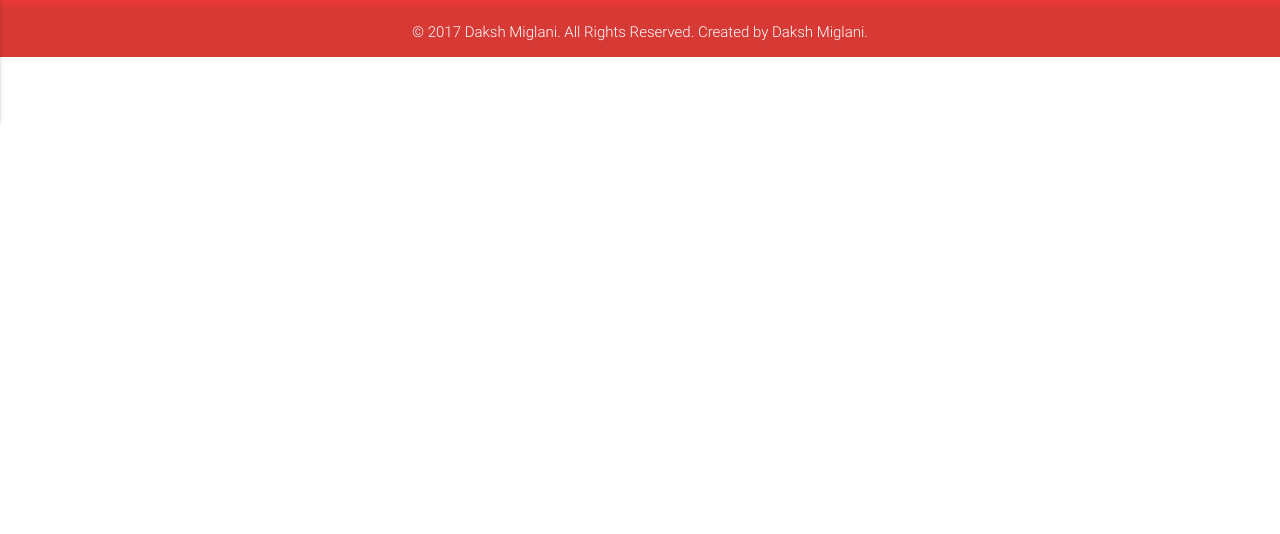
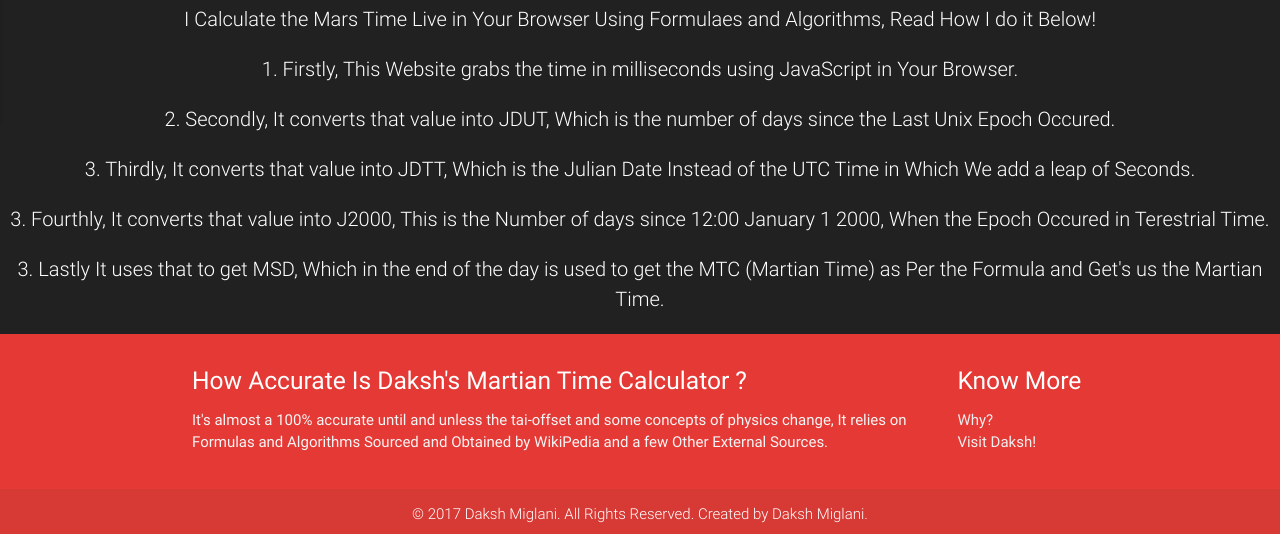
Before and after one commit to 0xDaksh/MarsTime, a plain HTML site: page index.html in a window 1280 px wide. Shown: the part 738-1272 px from the top of the page. Before the commit the page ends 800 px from the top, so only its background shows below. Drawn offline with nearby package versions, Linux system fonts and the light colour scheme.

Commit message:
Added more content

```diff
--- a/index.html
+++ b/index.html
@@ -37,6 +37,12 @@
         flex-direction: column;
         flex: 1 0 auto;
       }
+      li {
+          list-style-type: none;
+      }
+      .flow-text {
+        font-size: 20px;
+      }
     </style>
   </head>
   <body>
@@ -57,7 +63,6 @@
       </div>
     </nav>
 
-
     <div class="center grey darken-4">
       <h1 id="time" style="font-family: 'Luckiest Guy';"></h1>
       <a href="https://twitter.com/share" class="twitter-share-button" data-size="large" data-text="Check Martian Time at" data-via="Dakshster" data-hashtags="MartianTime" data-related="Dakshster" data-show-count="false">Tweet</a><script async src="//platform.twitter.com/widgets.js" charset="utf-8"></script>
@@ -67,6 +72,17 @@
       <p id="jdut" class="here"></p>
       <p id="jdtt" class="here"></p>
       <p id="j2000" class="here"></p>
+      <br>
+    </div>
+    <div class="center grey darken-4">
+      <br>
+      <h2 class="white-text">What does all this Mean?</h2>
+      <p class="flow-text white-text">I Calculate the Mars Time Live in Your Browser Using Formulaes and Algorithms, Read How I do it Below!</p>
+      <li><p class="flow-text white-text">1. Firstly, This Website grabs the time in milliseconds using JavaScript in Your Browser.</p></li>
+      <li><p class="flow-text white-text">2. Secondly, It converts that value into JDUT, Which is the number of days since the Last Unix Epoch Occured.</p></li>
+      <li><p class="flow-text white-text">3. Thirdly, It converts that value into JDTT, Which is the Julian Date Instead of the UTC Time in Which We add a leap of Seconds.</p></li>
+      <li><p class="flow-text white-text">3. Fourthly, It converts that value into J2000, This is the Number of days since 12:00 January 1 2000, When the Epoch Occured in Terestrial Time.</p></li>
+      <li><p class="flow-text white-text">3. Lastly It uses that to get MSD, Which in the end of the day is used to get the MTC (Martian Time) as Per the Formula and Get's us the Martian Time.</p></li>
     </div>
     <footer id="footer" class="page-footer red darken-1">
       <div class="container">
```
